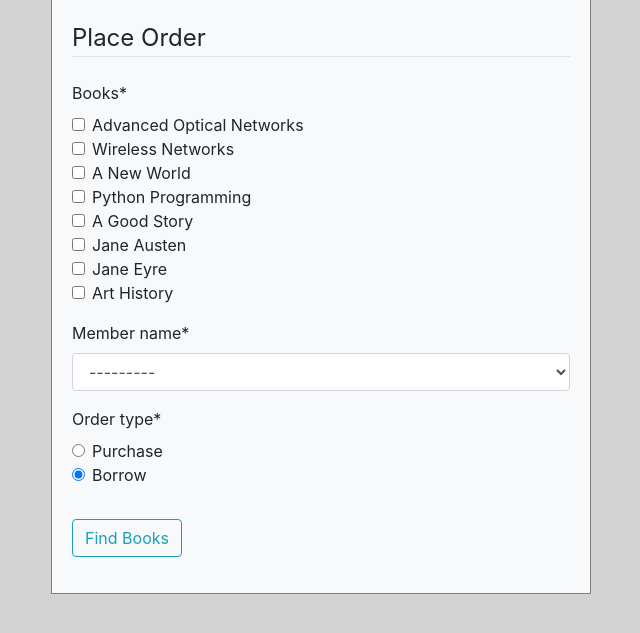
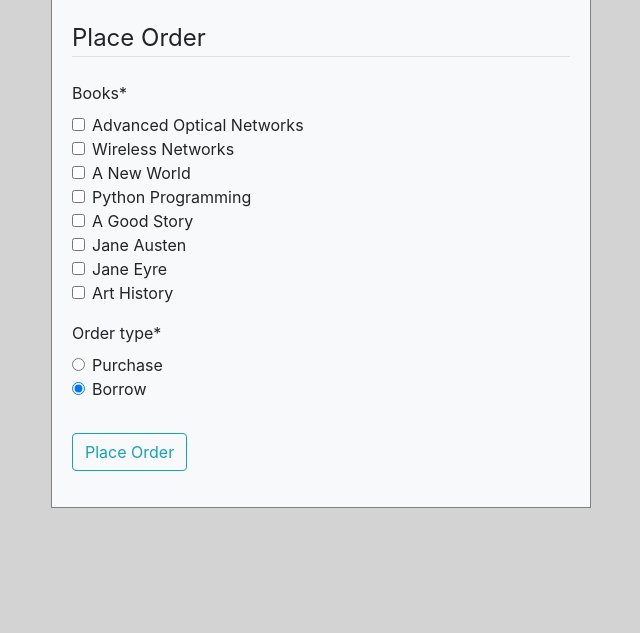
Before and after one commit to khyatichandak/Book-Store, a Django app: page /myapp/place_order/ in a window 1280 px wide. Shown: the part 71-704 px from the top of the page, without its empty margins (319-959 px from the left). Run offline with Django 3.2, Linux system fonts and the light colour scheme; data comes from the database, SQL or seed files in the repository; both versions use the stored data as it was after the commit; some libraries are stand-ins or nearby versions.

Commit message:
mainly place_order and other small changes

```diff
--- a/myapp/forms.py
+++ b/myapp/forms.py
@@ -20,7 +20,7 @@ class SearchForm(forms.Form):
 class OrderForm(forms.ModelForm):
     class Meta:
         model = Order
-        fields=['books','member','order_type']
+        fields=['books','order_type']
         widgets={'books':forms.CheckboxSelectMultiple(),
                  'order_type':forms.RadioSelect}
         labels={'member':'Member name'}
--- a/myapp/models.py
+++ b/myapp/models.py
@@ -70,7 +70,7 @@ class Order(models.Model):
     ]
     # id = models.AutoField(primary_key=True)
     books=models.ManyToManyField(Book)
-    member= models.ForeignKey(Member, related_name='order', on_delete=models.CASCADE)
+    member= models.ForeignKey(Member, related_name='order', on_delete=models.CASCADE,blank=True, null=True)
     order_type=models.IntegerField(choices=STATUS_CHOICES,default=1)
     order_date=models.DateField(default=timezone.now)
 
--- a/myapp/templates/myapp/myorders.html
+++ b/myapp/templates/myapp/myorders.html
@@ -2,7 +2,7 @@
 {% load crispy_forms_tags %}
 {% block body_block %}
 <fieldset class="form-group">
-    <legend class="border-bottom mb-4">About <span class="font-weight-bold">View Orders</span></legend>
+    <legend class="border-bottom mb-4">View Orders</legend>
 </fieldset>
 
 <div class="form-group">
--- a/myapp/templates/myapp/order_response.html
+++ b/myapp/templates/myapp/order_response.html
@@ -1,7 +1,10 @@
 {% extends 'myapp/base.html' %}
 {% load crispy_forms_tags %}
 {% block body_block %}
-    Hello, order response
+    <fieldset class="form-group">
+         <legend class="border-bottom mb-4">View Order</legend>
+    </fieldset>
+    <div class="form-group">
         <ul>
         {% if books %}
             {% for book in books %}
@@ -11,4 +14,5 @@
             <li>No books available with given criteria</li>
         {% endif %}
         </ul>
+    </div>
 {% endblock %}
--- a/myapp/templates/myapp/placeorder.html
+++ b/myapp/templates/myapp/placeorder.html
@@ -10,7 +10,7 @@
              {{ form|crispy }}
          </fieldset>
         <div class="form-group">
-            <input type="submit" name="Submit" value="Find Books" class="btn btn-outline-info">
+            <input type="submit" name="Submit" value="Place Order" class="btn btn-outline-info">
         </div>
     </form>
 
--- a/myapp/views.py
+++ b/myapp/views.py
@@ -65,16 +65,22 @@ def place_order(request):
     if request.method == 'POST':
 
         form = OrderForm(request.POST)
+
         if form.is_valid():
             books = form.cleaned_data['books']
             order = form.save()
-            member = order.member
-            type = order.order_type
+
+            member_name = request.user.username
+
+            o_type = order.order_type
             order.save()
-            if type == 1:
+            mem = Member.objects.get(username=member_name)
+
+            if o_type == 1:
                 for b in order.books.all():
-                    member.borrowed_books.add(b)
+                    mem.borrowed_books.add(b)
 
+            # books=Member.objects.filter(username='mary').values('borrowed_books__title')
             return render(request, 'myapp/order_response.html', {'books': books, 'order': order})
         else:
             return render(request, 'myapp/placeorder.html', {'form': form})
@@ -127,14 +133,22 @@ def user_login(request):
         form = LoginForm(request.POST)
 
         if form.is_valid():
-            # username = form.cleaned_data.get('username')
-            messages.success(request, f'AYou are successfully Logged In!')
-            # return HttpResponseRedirect(request.POST.get('next','/'))
-            if 'next' in request.POST:
-                return render(request.POST.get('next'))
-            else:
-                # return HttpResponseRedirect(reverse('myapp:index'))
-                return render(request, 'myapp/index.html')
+            username = form.cleaned_data.get('username')
+            password = form.cleaned_data.get('passsword')
+            user = authenticate(username=username, password=password)
+
+            if user and user.is_active:
+                login(request,user)
+                request.session['username'] = username
+                now = datetime.datetime.now()
+                request.session['last_login']=now.strftime("%d-%m-%Y %H:%M:%S")
+                request.session.set_expiry(60)
+                messages.success(request, f'AYou are successfully Logged In!')
+
+                if 'next' in request.POST:
+                    return render(request.POST.get('next'))
+                else:
+                    return render(request, 'myapp/index.html')
         else:
             # messages.error(request,f'Invalid data. Try again!')
             return render(request, 'myapp/login.html', {'form':form})
```
Also changed, not shown: db.sqlite3, myapp/migrations/0017_auto_20191210_2359.py (added). Lines whose indentation alone changed are shown as unchanged.
